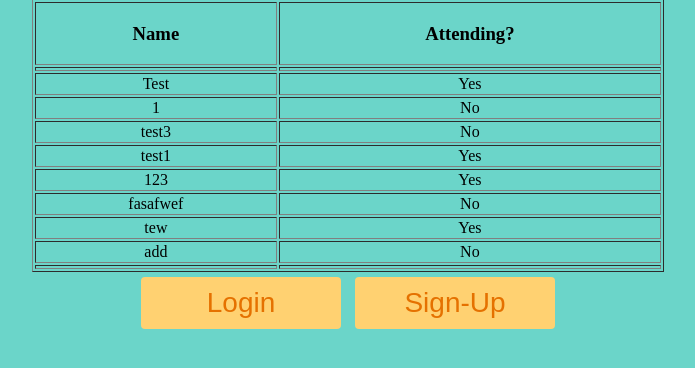
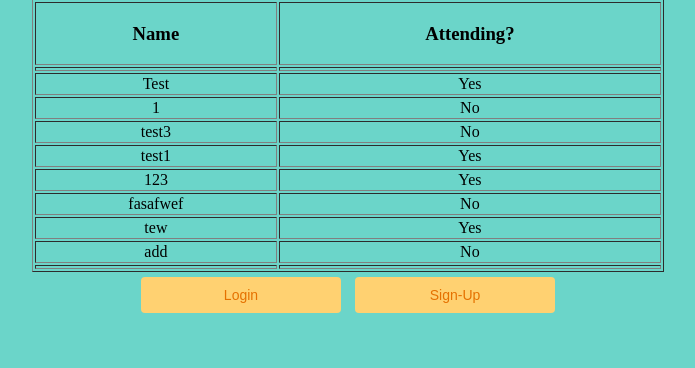
Before and after one commit to CS329EProject0/Project0, a PHP site: page /index.php in a window 1280 px wide. Shown: the part 383-751 px from the top of the page, without its empty margins (292-987 px from the left). Run offline with PHP 8.4, Linux system fonts and the light colour scheme; data that the repository does not hold is empty.

Commit message:
updated font size

```diff
--- a/webDesign.css
+++ b/webDesign.css
@@ -10,7 +10,7 @@ button {
   border: none;
   color: #e57100;
   text-align: center;
-  font-size: 28px;
+  font-size: 14px;
   padding: 10px;
   width: 200px;
   transition: all 0.5s;
```
